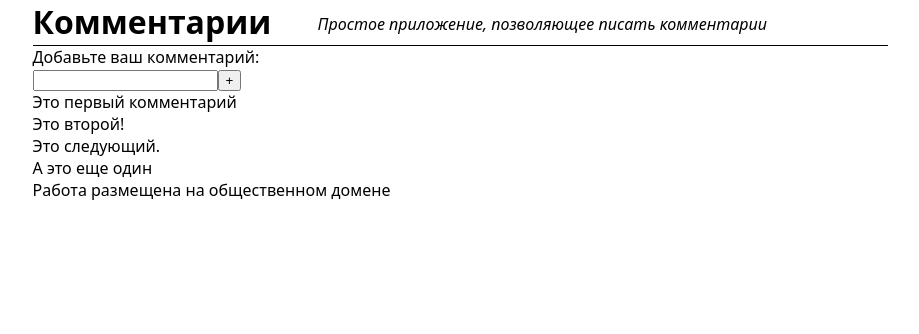
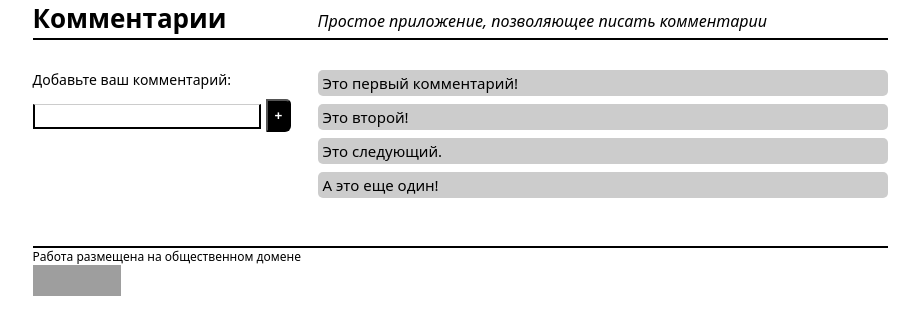
Before and after one commit to enterkvas/project_book-Chapter4-Example2, a plain HTML site: page index.html in a window 1280 px wide. Shown: the whole page, without its empty margins (180-1099 px from the left). Drawn offline with Linux system fonts and the light colour scheme; grey boxes are pictures that could not be loaded; a web font is replaced by a local one.

Commit message:
Fifth commit - usre interface - completely ready

```diff
--- a/index.html
+++ b/index.html
@@ -26,22 +26,31 @@
         <div class="container-left">
           <section class="comment-input">
             <p>Добавьте ваш комментарий:</p>
-            <input type="text" /><button>+</button>
+            <input class="input" type="text" /><button><span>+</span></button>
           </section>
         </div>
         <div class="container-right">
           <section class="comments">
-            <p>Это первый комментарий</p>
+            <p>Это первый комментарий!</p>
             <p>Это второй!</p>
             <p>Это следующий.</p>
-            <p>А это еще один</p>
+            <p>А это еще один!</p>
           </section>
         </div>
       </main>
 
       <footer class="footer">
-        Работа размещена на общественном домене
+        <div class="container-left">
+          <p>Работа размещена на общественном домене</p>
+        </div>
       </footer>
+      <p>
+          <a href="http://jigsaw.w3.org/css-validator/check/referer">
+              <img style="border:0;width:88px;height:31px"
+                  src="http://jigsaw.w3.org/css-validator/images/vcss-blue"
+                  alt="Правильный CSS!" />
+              </a>
+          </p>
     </div>
   </body>
 </html>
--- a/style.css
+++ b/style.css
@@ -1,28 +1,75 @@
 * {
     margin: 0;
+    box-sizing: border-box;
 }
 html, body {
     height: 100%;
     font-family:'Noto Sans', serif;
 }
 .container {
-    max-width: 855px;
+    max-width: 915px;
     margin: 0 auto;
+    padding: 0 30px;
 }
 .container-left {
-    min-width: 285px;
+    width: 285px;
 }
 .container-right {
-    min-width: 570px;
+    width: 570px;
 }
     .header {
         display: flex;
-        border-bottom: 1px solid #000;
+        border-bottom: 2px solid #000;
     }
         .header h1 {
             margin-bottom: 2px;
+            font-size: 26px;
         }
         .header p {
-            margin-top: 13px;
+            font-size: 16px;
+            margin-top: 10px;
             font-style: italic;
         }
+
+    .main {
+        display: flex;
+        padding: 30px 0 40px 0;
+        border-bottom: 2px solid #000;
+    }
+            .comment-input p {
+                margin-bottom: 10px;
+                font-size: 14px;
+                font-weight: normal;
+            }
+            .comment-input .input {
+                width: 80%;
+                height: 25px;
+                margin-right: 5px;
+                border-top: 1px solid #ccc;
+                border-left: 2px solid #000;
+                border-bottom: 2px solid #000;
+                border-right: 2px solid #000;
+
+            }
+            .comment-input .input:hover {
+                box-shadow: 0 1px 15px #CFD8DC;
+            }
+            .comment-input button {
+                color: #fff;
+                font-weight: bold;
+                background: #000;
+                padding: 0;
+                padding: 7px;
+                border-radius: 0 5px 6px 0;
+            }
+            .comments p {
+                font-size: 15px;
+                background: #ccc;
+                margin-bottom: 8px;
+                padding: 3px 5px;
+                border-radius: 5px;
+            }
+
+    .footer p {
+        font-size: 12px;
+    }
```
